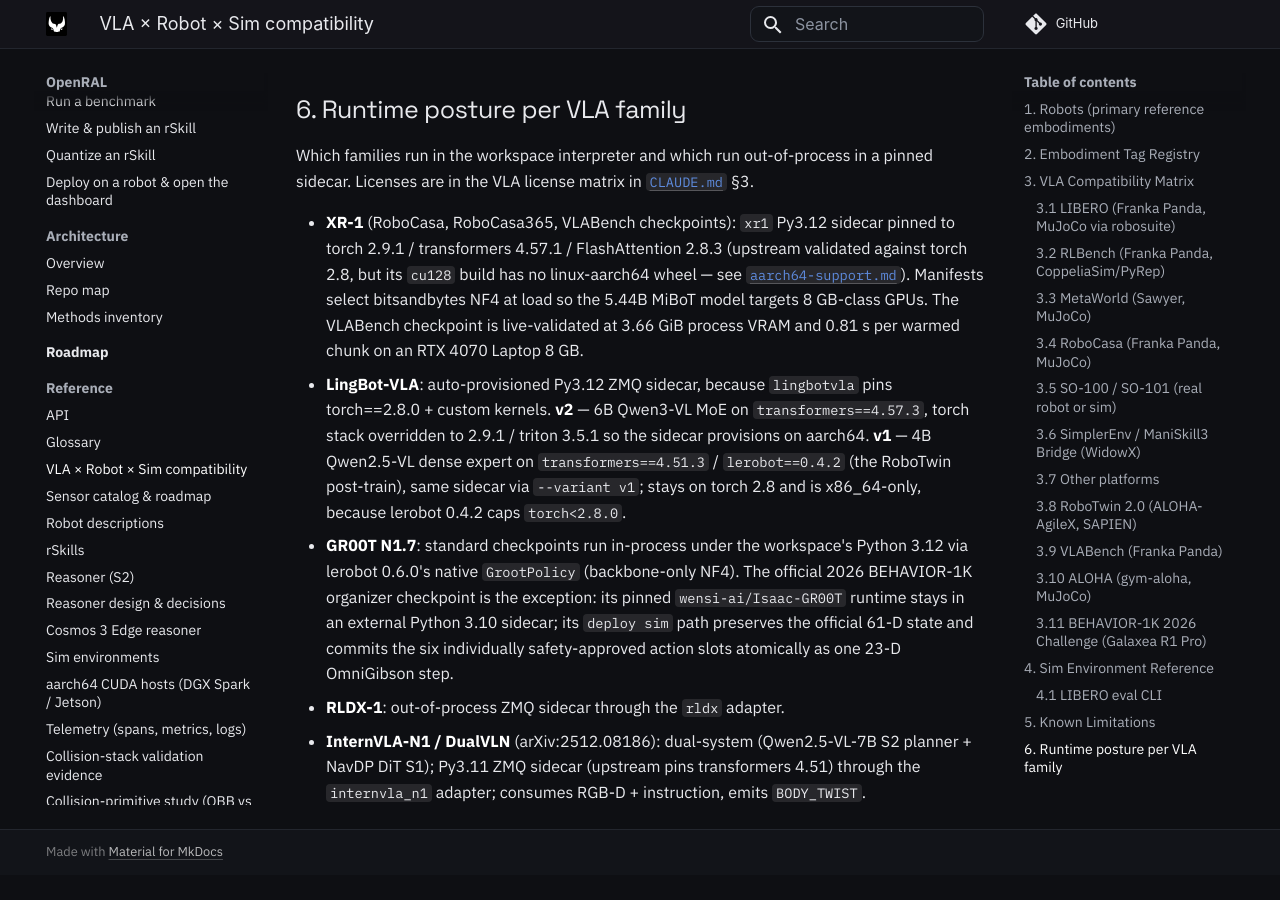
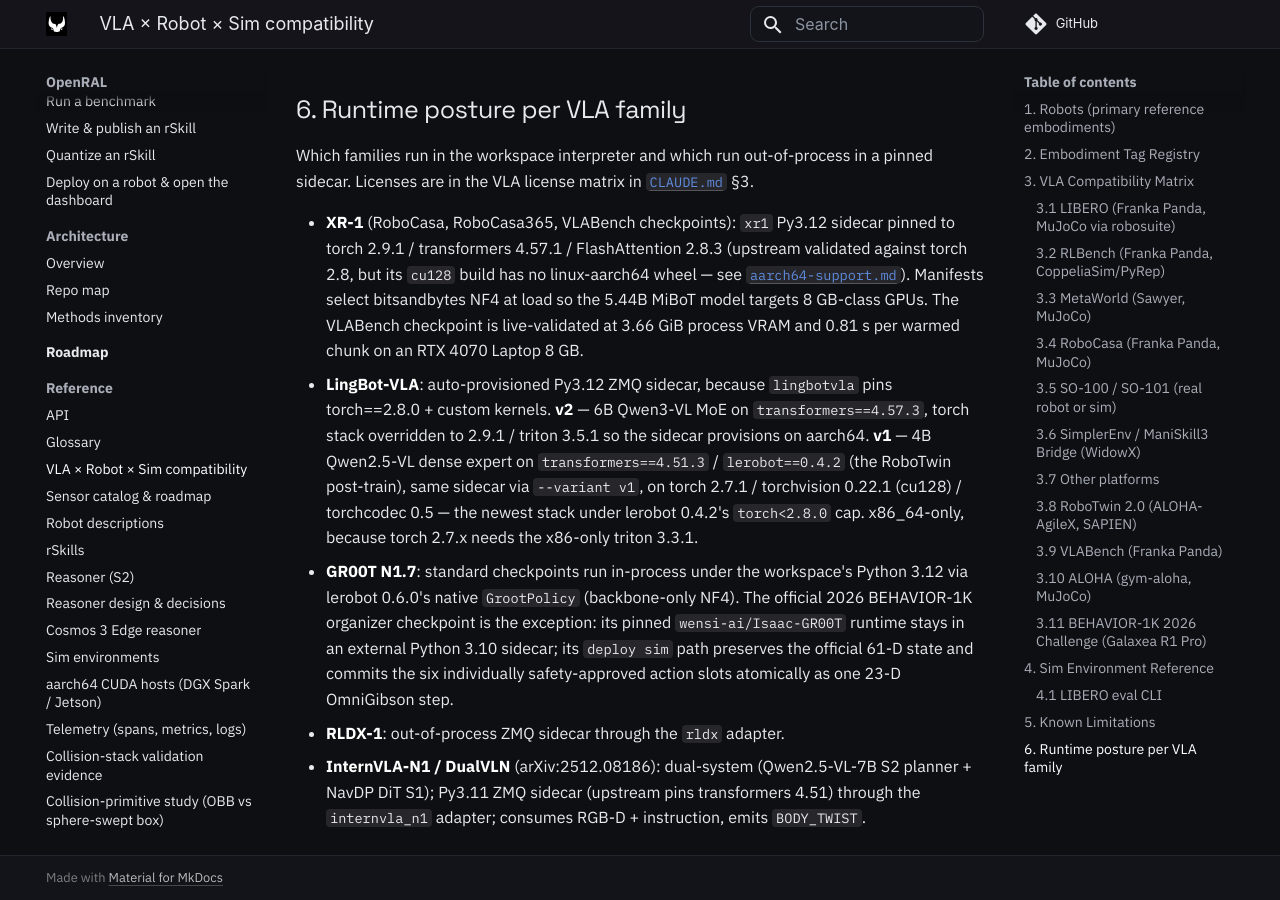
Before and after one commit to OpenRAL/openral, an MkDocs documentation site: the page built from docs/reference/vla_compatibility.md, in a window 1280 px wide and 900 px high, scrolled down 19073 px. Built offline with MkDocs 1.6.1 and Material for MkDocs 9.7.7, drawn with Linux system fonts in a browser that asks for light colours; comment, search, counter and statistics services are not loaded; before the commit the page ends 19948 px from its top, so only the background shows below that.

Commit message:
fix(lingbot): pin the v1 sidecar torch stack under lerobot 0.4.2's caps
`_install_v1` installed torch 2.8.0 / torchvision 0.23.0 (cu128), then
`lerobot==0.4.2`, which requires torch<2.8.0, torchvision<0.23.0 and
torchcodec<0.6.0. uv therefore replaced the cu128 torch with torch 2.7.1
from the default index, and the later `torchcodec==0.6.0` (a torch-2.8
ABI build) broke lerobot's cap again.

Pin what the resolver accepts together: torch 2.7.1 / torchvision 0.22.1
on cu128 and torchcodec 0.5 (`uv pip compile` resolves the set with
lerobot 0.4.2). Update the docs and docstrings that said v1 runs on
torch 2.8.

Existing v1 venvs are not rebuilt automatically (the custom installer
keeps the opaque venv marker); delete ~/.cache/openral/lingbot-vla-v1-sidecar
to reprovision.

Co-Authored-By: Claude Opus 5.5 <noreply@anthropic.com>
Claude-Session: https://claude.ai/code/session_01CzEBd6i7xs8MXfTM4wYoka
Signed-off-by: Adrian <adrianllopart@gmail.com>

```diff
--- a/docs/architecture/repo-state-map.html
+++ b/docs/architecture/repo-state-map.html
@@ -1232,7 +1232,7 @@ const LAYERS = [
         title: "LingBot-VLA sidecar adapter (v1 4B + v2 6B)",
         pkg: "rskills/lingbot-vla2-robotwin + rskills/lingbot-vla-4b-robotwin · policies/lingbot_vla2.py · tools/lingbot_vla2_sidecar.py + tools/_lingbot_vla2_server.py",
         status: "green",
-        desc: "Robbyant LingBot-VLA (Apache-2.0 code AND weights) integrated out-of-process via a ZMQ + msgpack sidecar, one adapter with a --variant switch. v2 (6.38 B, Qwen3-VL-4B backbone + sparse-MoE flow-matching expert) auto-clones github.com/robbyant/lingbot-vla-v2 @ 69729b4 into its OWN Python 3.12 + torch-2.9.1 / transformers-4.57.3 venv (upstream pins torch 2.8.0 / triton 3.4.0; the boot helper overrides both — no linux-aarch64 wheels, docs/reference/aarch64-support.md). v1 (4.2 B, Qwen2.5-VL-3B backbone + DENSE Qwen2 flow-matching expert — the RoboTwin POST-TRAIN, robbyant/lingbot-vla-4b-posttrain-robotwin) clones the separate V1 repo github.com/robbyant/lingbot-vla @ 4eb34b7 into a torch-2.8 / transformers-4.51.3 / lerobot-0.4.2 venv (real lerobot, no stub; ships real config.json + cli-yaml) — x86_64 only, lerobot 0.4.2 caps torch&lt;2.8.0. NF4 backbone / bf16 expert; flash-attn not installed → coerced to eager (v1 also injects the missing rotate_half and skips o_proj in NF4). Green: BOTH verified live on an 8 GB RTX 4070 Laptop. v2 = foundation ckpt (mean-collapses zero-shot; sim-eval needs ≥12 GB). v1 = task post-train that WORKS: open-loop MAE 0.023 vs GT (tracks state, not collapsed), 3.65 GB VRAM so it CO-RESIDES with the SAPIEN RoboTwin sim on 8 GB → real closed-loop lift_pot eval (rskills/lingbot-vla-4b-robotwin/eval/robotwin.json); the robot drives both arms to the pot handles. Tests: tests/sim/test_aloha_agilex_lingbot_vla{2,_4b}_robotwin.py.",
+        desc: "Robbyant LingBot-VLA (Apache-2.0 code AND weights) integrated out-of-process via a ZMQ + msgpack sidecar, one adapter with a --variant switch. v2 (6.38 B, Qwen3-VL-4B backbone + sparse-MoE flow-matching expert) auto-clones github.com/robbyant/lingbot-vla-v2 @ 69729b4 into its OWN Python 3.12 + torch-2.9.1 / transformers-4.57.3 venv (upstream pins torch 2.8.0 / triton 3.4.0; the boot helper overrides both — no linux-aarch64 wheels, docs/reference/aarch64-support.md). v1 (4.2 B, Qwen2.5-VL-3B backbone + DENSE Qwen2 flow-matching expert — the RoboTwin POST-TRAIN, robbyant/lingbot-vla-4b-posttrain-robotwin) clones the separate V1 repo github.com/robbyant/lingbot-vla @ 4eb34b7 into a torch-2.7.1 / transformers-4.51.3 / lerobot-0.4.2 venv (real lerobot, no stub; ships real config.json + cli-yaml) — x86_64 only, lerobot 0.4.2 caps torch&lt;2.8.0. NF4 backbone / bf16 expert; flash-attn not installed → coerced to eager (v1 also injects the missing rotate_half and skips o_proj in NF4). Green: BOTH verified live on an 8 GB RTX 4070 Laptop. v2 = foundation ckpt (mean-collapses zero-shot; sim-eval needs ≥12 GB). v1 = task post-train that WORKS: open-loop MAE 0.023 vs GT (tracks state, not collapsed), 3.65 GB VRAM so it CO-RESIDES with the SAPIEN RoboTwin sim on 8 GB → real closed-loop lift_pot eval (rskills/lingbot-vla-4b-robotwin/eval/robotwin.json); the robot drives both arms to the pot handles. Tests: tests/sim/test_aloha_agilex_lingbot_vla{2,_4b}_robotwin.py.",
         inputs: ["WorldState (via ZMQ)"],
         outputs: ["Action (chunk, via ZMQ)"],
         schemas: ["RSkillManifest", "VLASpec", "ModelFamily"],
--- a/docs/reference/vla_compatibility.md
+++ b/docs/reference/vla_compatibility.md
@@ -277,7 +277,7 @@ Note: `libero_10` is the lerobot/upstream name for LIBERO-Long. `LiberoProcessor
 Which families run in the workspace interpreter and which run out-of-process in a pinned sidecar. Licenses are in the VLA license matrix in [`CLAUDE.md`](https://github.com/OpenRAL/openral/blob/master/CLAUDE.md) §3.
 
 - **XR-1** (RoboCasa, RoboCasa365, VLABench checkpoints): `xr1` Py3.12 sidecar pinned to torch 2.9.1 / transformers 4.57.1 / FlashAttention 2.8.3 (upstream validated against torch 2.8, but its `cu128` build has no linux-aarch64 wheel — see [`aarch64-support.md`](aarch64-support.md)). Manifests select bitsandbytes NF4 at load so the 5.44B MiBoT model targets 8 GB-class GPUs. The VLABench checkpoint is live-validated at 3.66 GiB process VRAM and 0.81 s per warmed chunk on an RTX 4070 Laptop 8 GB.
-- **LingBot-VLA**: auto-provisioned Py3.12 ZMQ sidecar, because `lingbotvla` pins torch==2.8.0 + custom kernels. **v2** — 6B Qwen3-VL MoE on `transformers==4.57.3`, torch stack overridden to 2.9.1 / triton 3.5.1 so the sidecar provisions on aarch64. **v1** — 4B Qwen2.5-VL dense expert on `transformers==4.51.3` / `lerobot==0.4.2` (the RoboTwin post-train), same sidecar via `--variant v1`; stays on torch 2.8 and is x86_64-only, because lerobot 0.4.2 caps `torch<2.8.0`.
+- **LingBot-VLA**: auto-provisioned Py3.12 ZMQ sidecar, because `lingbotvla` pins torch==2.8.0 + custom kernels. **v2** — 6B Qwen3-VL MoE on `transformers==4.57.3`, torch stack overridden to 2.9.1 / triton 3.5.1 so the sidecar provisions on aarch64. **v1** — 4B Qwen2.5-VL dense expert on `transformers==4.51.3` / `lerobot==0.4.2` (the RoboTwin post-train), same sidecar via `--variant v1`, on torch 2.7.1 / torchvision 0.22.1 (cu128) / torchcodec 0.5 — the newest stack under lerobot 0.4.2's `torch<2.8.0` cap. x86_64-only, because torch 2.7.x needs the x86-only triton 3.3.1.
 - **GR00T N1.7**: standard checkpoints run in-process under the workspace's Python 3.12 via lerobot 0.6.0's native `GrootPolicy` (backbone-only NF4). The official 2026 BEHAVIOR-1K organizer checkpoint is the exception: its pinned `wensi-ai/Isaac-GR00T` runtime stays in an external Python 3.10 sidecar; its `deploy sim` path preserves the official 61-D state and commits the six individually safety-approved action slots atomically as one 23-D OmniGibson step.
 - **RLDX-1**: out-of-process ZMQ sidecar through the `rldx` adapter.
 - **InternVLA-N1 / DualVLN** (arXiv:2512.08186): dual-system (Qwen2.5-VL-7B S2 planner + NavDP DiT S1); Py3.11 ZMQ sidecar (upstream pins transformers 4.51) through the `internvla_n1` adapter; consumes RGB-D + instruction, emits `BODY_TWIST`.
```
Also changed, not shown: docs/methods/10-tools.md (+1 -1 lines), docs/reference/aarch64-support.md (+1 -1 lines), 3 other files.
